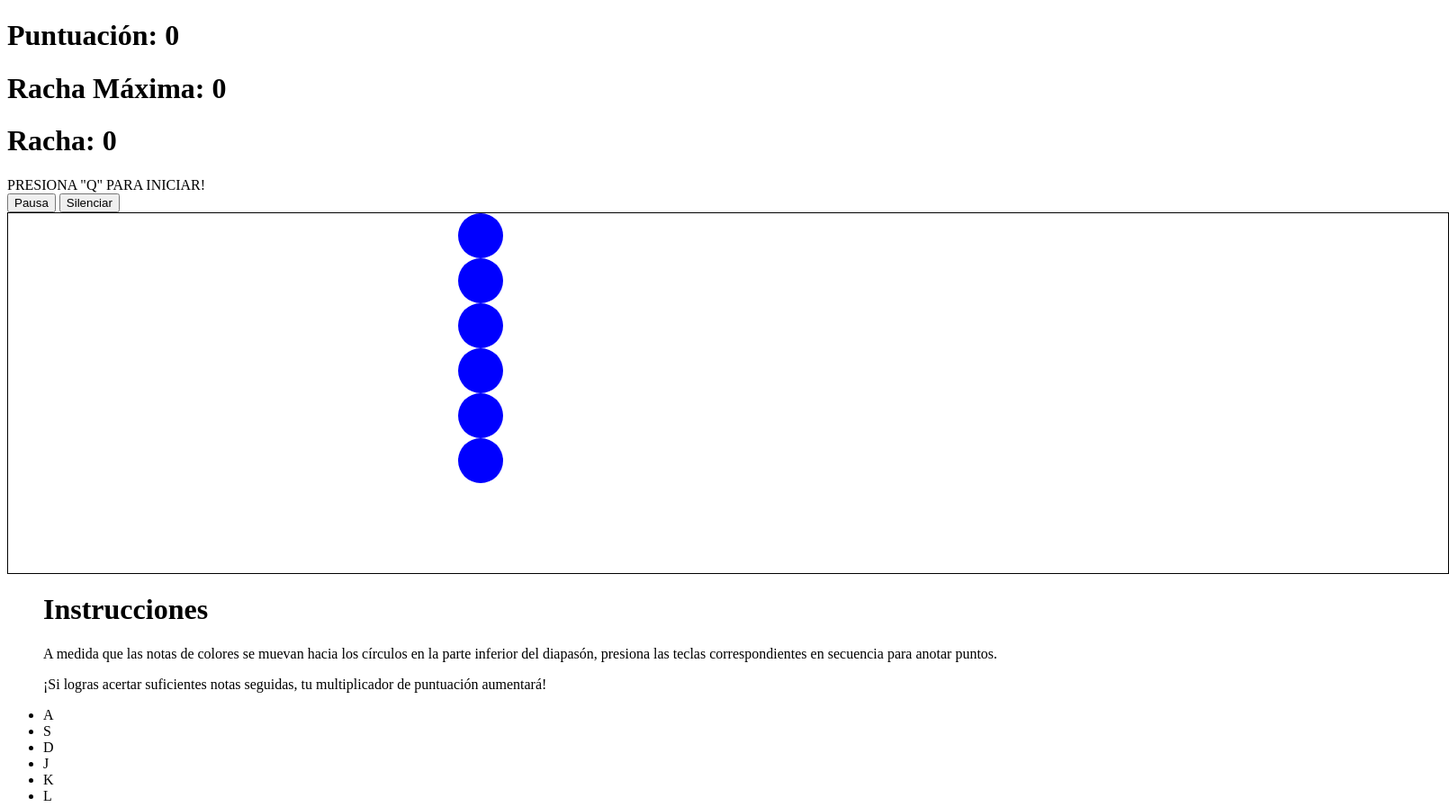
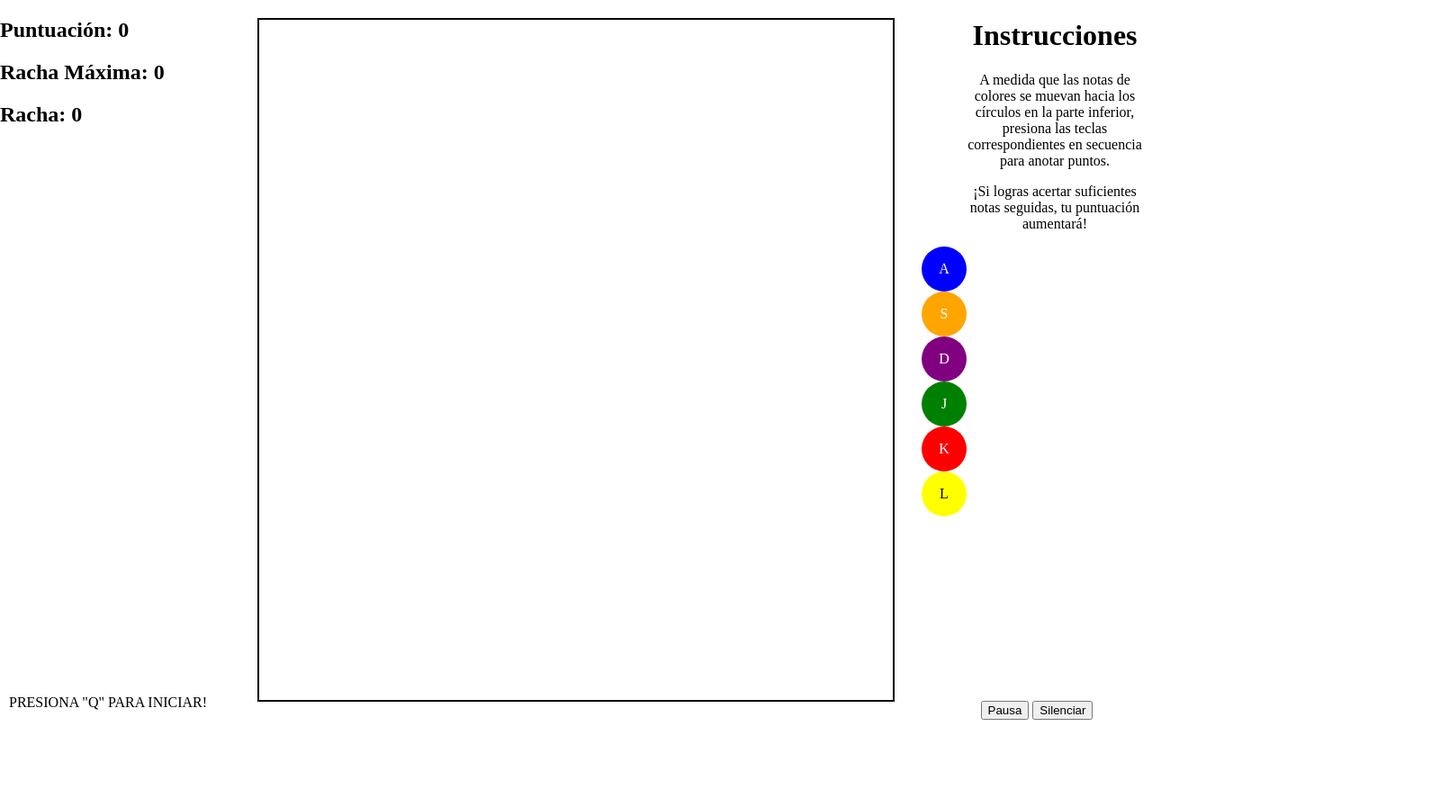
Before and after one commit to michaelrr72/Guitar_Hero_Project, a plain HTML site: page index.html in a window 1280 px wide. Shown: the whole page at 90% size, 1610 px wide, since content can reach past the window. After the commit the page ends 800 px from the top, so only its background shows below. Drawn offline with Linux system fonts and the light colour scheme.

Commit message:
Correcciones en interfaz grafica y algunos ajustes de logica

```diff
--- a/css/main.css
+++ b/css/main.css
@@ -1,13 +1,100 @@
-.content{
-    width: 1600px;
-    height: 400px;
-    border: 1px solid #000000;
-    /*background: url("../images/bg.jpeg");*/
+/* Estilo para el contenedor principal */
+body {
+    display: flex;
+    flex-direction: column;
+    align-items: center;
+    margin: 0;
+    padding: 0;
+    height: 100vh;
+}
+
+/* Estilo para el contenedor de contenido donde caerán las notas */
+.contenedor {
+    border: 2px solid black;
+    height: 95%;
+    width: 55%;
+    margin: 20px auto;
+    position: relative;
+    display: flex;
+    justify-content: space-around;
+    align-items: flex-start;
+}
+
+/* Estilo para los detalles del juego */
+.details {
+    position: absolute;
+    top: 0;
+    left: 0;
+    width: 100%;
+}
+
+/* Estilo para las instrucciones */
+.instrucciones {
+    position: absolute;
+    top: 0;
+    right: 0;
+    width: 20%;
+    text-align: center;
+}
+
+/* Estilo para el panel de control del juego */
+.control-panel {
+    position: absolute;
+    bottom: 0;
+    right: 0;
+    width: 20%;
+    text-align: center;
+    /* Agrega aquí más estilos como color de fondo, márgenes, etc. */
+}
+
+/* Estilo para el botón de inicio */
+.start {
+    position: fixed;
+    bottom: 10px;
+    left: 10px;
+}
+
+.letras {
+    list-style: none;
+    padding: 0;
 }
 
 .nota {
+    display: flex;
     width: 50px;
     height: 50px;
     background: #0000ff;
     border-radius: 50%;
+    justify-content: center;
+    align-items: center;
+    color: #fff;
 }
+
+.blue {
+    background-color: blue;
+}
+
+.orange {
+    background-color: orange;
+}
+
+.purple {
+    background-color: purple;
+}
+
+.green {
+    background-color: green;
+}
+
+.red {
+    background-color: red;
+}
+
+.yellow {
+    background-color: yellow;
+    color: #000;
+}
+
+#song {
+    display: none;
+}
--- a/index.html
+++ b/index.html
@@ -8,34 +8,34 @@
 </head>
 
 <body>
-    <div class="game-details">
-        <h1 class="score">Puntuación: 0</h1>
-        <h1 class="max-streak">Racha Máxima: 0</h1>
-        <h1 class="streak">Racha: 0</h1>
+    <div class="details">
+        <h2 class="score">Puntuación: 0</h2>
+        <h2 class="max-streak">Racha Máxima: 0</h2>
+        <h2 class="streak">Racha: 0</h2>
     </div>
 
     <div class="start">PRESIONA "Q" PARA INICIAR!</div>
 
-    <div class="game-control-panel">
+    <div class="control-panel">
         <button class="play-pause">Pausa</button>
         <button class="mute">Silenciar</button>
     </div>
 
-    <div class="content"> </div>
+    <div class="contenedor"> </div>
     <div class="instrucciones">
         <ul>
             <h1>Instrucciones</h1>
-            <p>A medida que las notas de colores se muevan hacia los círculos en la parte inferior del diapasón,
+            <p>A medida que las notas de colores se muevan hacia los círculos en la parte inferior,
                 presiona las teclas correspondientes en secuencia para anotar puntos.</p>
-            <p>¡Si logras acertar suficientes notas seguidas, tu multiplicador de puntuación aumentará!</p>
+            <p>¡Si logras acertar suficientes notas seguidas, tu puntuación aumentará!</p>
         </ul>
         <ul class="letras">
-            <li class="blue">A</li>
-            <li class="orange">S</li>
-            <li class="purple">D</li>
-            <li class="green">J</li>
-            <li class="red">K</li>
-            <li class="yellow">L</li>
+            <li class="nota blue">A</li>
+            <li class="nota orange">S</li>
+            <li class="nota purple">D</li>
+            <li class="nota green">J</li>
+            <li class="nota red">K</li>
+            <li class="nota yellow">L</li>
         </ul>
     </div>
     <div id="song"></div>
--- a/js/main.js
+++ b/js/main.js
@@ -14,7 +14,7 @@ function crearCompetidor(i) {
     var competidorDiv = document.createElement("div");
     competidorDiv.setAttribute("class", "nota1");
     competidorDiv.dataset.velocidad = Math.random() * 10;
-    content.appendChild(competidorDiv)
+    contenedor.appendChild(competidorDiv)
     var competidorImg = document.createElement("img");
     competidorImg.setAttribute("src", "images/cb.gif");
     competidorImg.setAttribute("width", "30px");
@@ -28,33 +28,63 @@ setInterval(function () {
     crearCompetidor(1);
 }, 1000)
 */
-var content = document.querySelector(".content");
+var contenedor = document.querySelector(".contenedor");
 
-function crearNota() {
+
+function crearNota(i) {
     var nuevaNota = document.createElement("div");
     nuevaNota.setAttribute("class", "nota");
-    content.appendChild(nuevaNota);
+    nuevaNota.dataset.velocidad = Math.random() * 10 + 1; // Asegurar que la velocidad no sea 0
+    // Asignar un marginTop inicial para cada nota para evitar que se superpongan
+    nuevaNota.style.marginTop = `-${i * 100}px`;
+    nuevaNota.innerHTML = i;
+    contenedor.appendChild(nuevaNota);
 }
-for (i = 1; i <= 6; i++) {
-    crearNota();
+var alturaContenedor = document.querySelector('.contenedor').offsetHeight; // Obtiene la altura del contenedor
+
+function moverNotas() {
+    cont++;
+    var notas = document.querySelectorAll(".nota");
+    notas.forEach(function (nota) {
+        var velocidadActual = parseFloat(nota.dataset.velocidad);
+        var posicionActual = parseFloat(nota.style.marginTop.replace('px', ''));
+        var nuevaPosicion = posicionActual + velocidadActual;
+
+        if (nuevaPosicion < alturaContenedor) {
+            nota.style.marginTop = `${nuevaPosicion}px`;
+        } else {
+            // nota.remove(); // Esto eliminará la nota del DOM cuando llegue al final
+            // O puedes simplemente detenerla colocándola justo en el límite:
+             nota.style.marginTop = `${alturaContenedor}px`;
+        }
+    });
 }
-var cont = 0;
-var intervalo = setInterval(function () {
-    cont = cont + 1;
-    var elementos = document.querySelectorAll(".nota");
-    elementos.forEach(function (elemento) {
-        elemento.style.marginLeft = (cont) + "px";
-    })
-}, 10);
 
-// intervalo = "";
 
 function start() {
+    // Limpiar el contenido previo para reiniciar el juego
+    contenedor.innerHTML = '';
+
+    // Crear notas iniciales
+    for (i = 1; i <= 6; i++) {
+        crearNota(i);
+    }
+
+    // Iniciar movimiento de las notas
     cont = 0;
-
+    intervalo = setInterval(function () {
+        cont++;
+        var notas = document.querySelectorAll(".nota");
+        notas.forEach(function (nota) {
+            var velocidadActual = parseFloat(nota.dataset.velocidad);
+            var posicionActual = parseFloat(nota.style.marginTop.replace('px', ''));
+            nota.style.marginTop = `${posicionActual + velocidadActual}px`;
+        });
+    }, 10);
 }
 
-function pause() {
+document.querySelector('.play-pause').addEventListener('click', pausa);
+function pausa() {
 
 }
 
@@ -77,6 +107,6 @@ document.addEventListener("keyup", function (evt) {
     } if (evt.key === "l") {
         clearInterval(intervalo);
     } if (evt.key === "p") {
-        pause();
+        pausa();
     }
 })
```
